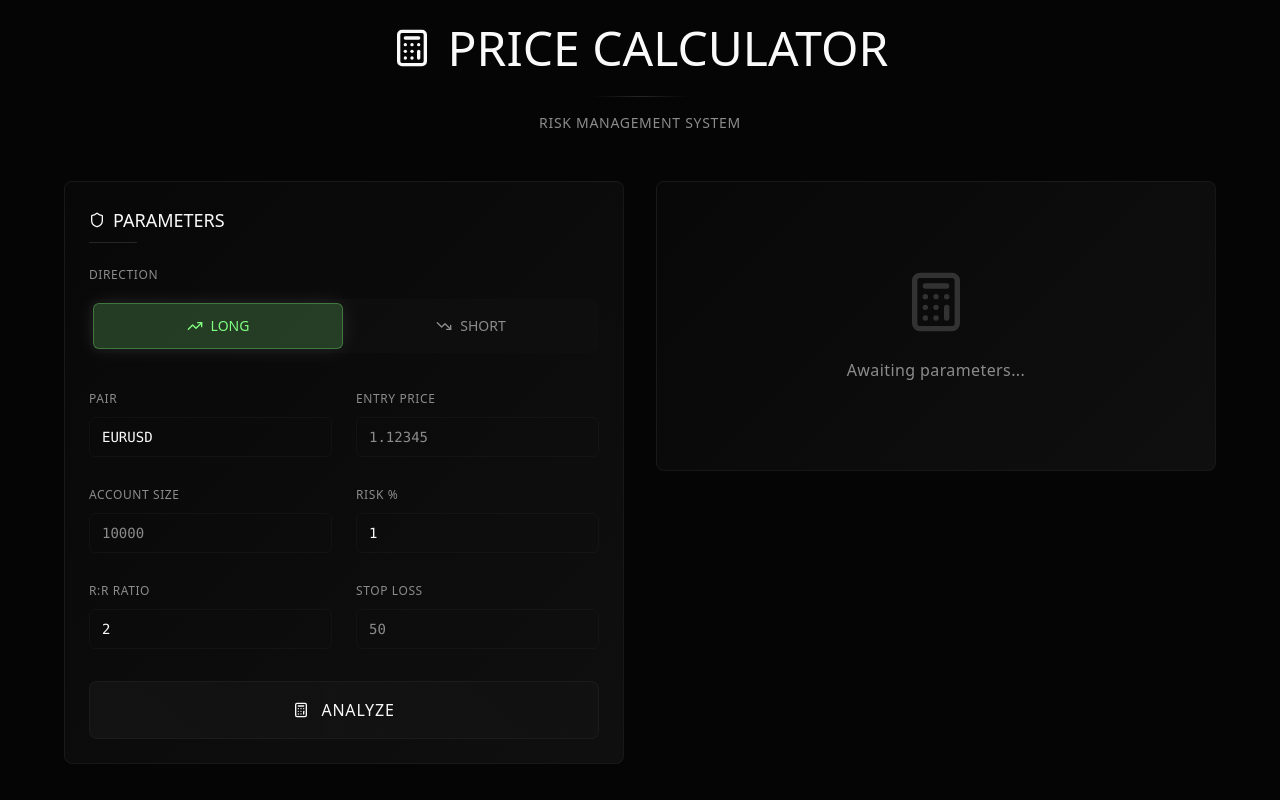
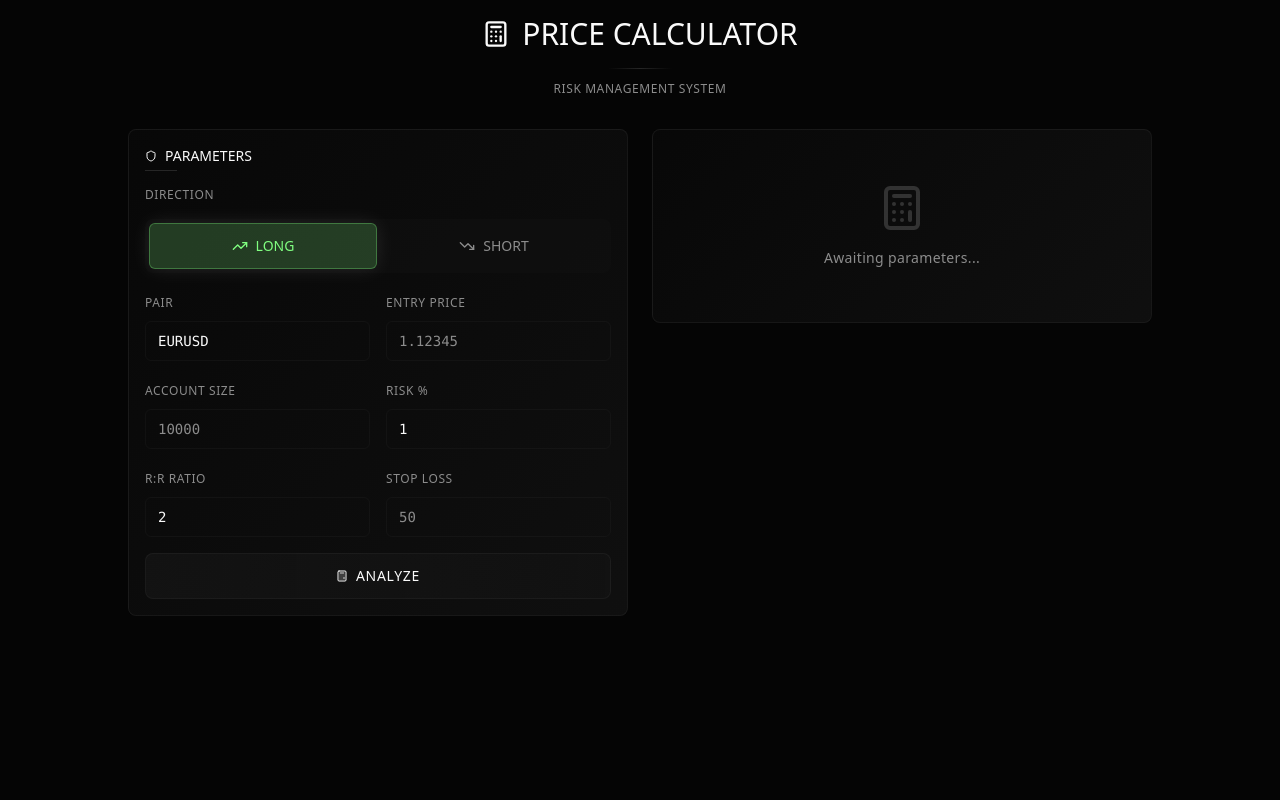
Before and after one commit to adamoas123/chart-trade-assistant, a React (Vite) app: page / in a window 1280 px wide. Built offline with nearby package versions, Linux system fonts and the light colour scheme.

Commit message:
Refactor: Make sections smaller and fitter
Adjusted the layout and styling of sections to be more compact and better fit the screen.

```diff
--- a/src/components/PriceCalculator.tsx
+++ b/src/components/PriceCalculator.tsx
@@ -264,30 +264,30 @@ const PriceCalculator = () => {
 
   return (
     <TooltipProvider>
-      <div className="min-h-screen bg-background p-6">
-        <div className="max-w-6xl mx-auto">
-          <div className="text-center mb-12">
-            <h1 className="text-5xl font-light mb-6 flex items-center justify-center gap-4 text-foreground">
-              <Calculator className="h-10 w-10" />
+      <div className="min-h-screen bg-background p-4">
+        <div className="max-w-5xl mx-auto">
+          <div className="text-center mb-8">
+            <h1 className="text-3xl font-light mb-4 flex items-center justify-center gap-3 text-foreground">
+              <Calculator className="h-7 w-7" />
               PRICE CALCULATOR
             </h1>
-            <div className="w-24 h-px bg-gradient-to-r from-transparent via-border to-transparent mx-auto mb-4"></div>
-            <p className="text-muted-foreground text-sm font-light tracking-wider uppercase">
+            <div className="w-16 h-px bg-gradient-to-r from-transparent via-border to-transparent mx-auto mb-3"></div>
+            <p className="text-muted-foreground text-xs font-light tracking-wider uppercase">
               Risk Management System
             </p>
           </div>
 
-          <div className="grid grid-cols-1 lg:grid-cols-2 gap-8">
+          <div className="grid grid-cols-1 lg:grid-cols-2 gap-6">
             {/* Input Section */}
-            <div className="bg-gradient-card border border-border/50 rounded-lg p-6 backdrop-blur-sm">
-              <div className="mb-6">
-                <h2 className="text-lg font-light text-foreground mb-2 flex items-center gap-2">
-                  <Shield className="h-4 w-4" />
+            <div className="bg-gradient-card border border-border/50 rounded-lg p-4 backdrop-blur-sm">
+              <div className="mb-4">
+                <h2 className="text-sm font-light text-foreground mb-1 flex items-center gap-2">
+                  <Shield className="h-3 w-3" />
                   PARAMETERS
                 </h2>
-                <div className="w-12 h-px bg-border"></div>
+                <div className="w-8 h-px bg-border"></div>
               </div>
-              <div className="space-y-8">
+              <div className="space-y-4">
                 {/* Trade Direction Toggle */}
                 <div>
                   <Label className="text-xs font-light mb-4 block text-muted-foreground uppercase tracking-wider">Direction</Label>
@@ -318,7 +318,7 @@ const PriceCalculator = () => {
                 </div>
 
                  {/* Input Fields */}
-                <div className="grid grid-cols-1 md:grid-cols-2 gap-6">
+                <div className="grid grid-cols-1 md:grid-cols-2 gap-4">
                   <div>
                     <Tooltip>
                       <TooltipTrigger asChild>
@@ -444,21 +444,21 @@ const PriceCalculator = () => {
 
                 <button
                   onClick={calculateTrade}
-                  className="w-full py-4 bg-gradient-to-r from-accent/40 to-accent/20 border border-border/50 rounded-lg text-foreground hover:from-accent/50 hover:to-accent/30 hover:shadow-elegant transition-all duration-300 flex items-center justify-center gap-3 font-light tracking-wider uppercase"
+                  className="w-full py-3 bg-gradient-to-r from-accent/40 to-accent/20 border border-border/50 rounded-lg text-foreground hover:from-accent/50 hover:to-accent/30 hover:shadow-elegant transition-all duration-300 flex items-center justify-center gap-2 font-light tracking-wider uppercase text-sm"
                 >
-                  <Calculator className="h-4 w-4" />
+                  <Calculator className="h-3 w-3" />
                   Analyze
                 </button>
 
                 {/* TP Levels Table */}
                 {calculation && (
-                  <div className="mt-6 bg-gradient-card border border-border/50 rounded-lg p-6 backdrop-blur-sm">
-                    <div className="mb-4">
-                      <h3 className="text-sm font-light text-foreground mb-2 flex items-center gap-2 uppercase tracking-wider">
-                        <Target className="h-4 w-4" />
+                  <div className="mt-4 bg-gradient-card border border-border/50 rounded-lg p-4 backdrop-blur-sm">
+                    <div className="mb-3">
+                      <h3 className="text-xs font-light text-foreground mb-1 flex items-center gap-2 uppercase tracking-wider">
+                        <Target className="h-3 w-3" />
                         Take Profit Levels
                       </h3>
-                      <div className="w-12 h-px bg-border"></div>
+                      <div className="w-8 h-px bg-border"></div>
                     </div>
                     <div className="space-y-2">
                       {(() => {
@@ -509,16 +509,16 @@ const PriceCalculator = () => {
             <div className="space-y-6">
               {calculation && (
                  <>
-                  <div className="bg-gradient-card border border-border/50 rounded-lg p-6 backdrop-blur-sm">
-                    <div className="mb-6">
-                      <h2 className="text-lg font-light text-foreground mb-2 flex items-center gap-2">
-                        <DollarSign className="h-4 w-4" />
+                   <div className="bg-gradient-card border border-border/50 rounded-lg p-4 backdrop-blur-sm">
+                     <div className="mb-3">
+                       <h2 className="text-sm font-light text-foreground mb-1 flex items-center gap-2">
+                         <DollarSign className="h-3 w-3" />
                          METRICS
                        </h2>
-                      <div className="w-12 h-px bg-border"></div>
+                       <div className="w-8 h-px bg-border"></div>
                      </div>
-                    <div className="space-y-4">
-                      <div className="grid grid-cols-2 gap-4">
+                     <div className="space-y-3">
+                       <div className="grid grid-cols-2 gap-3">
                          <div>
                            <Label className="text-xs font-light text-muted-foreground uppercase tracking-wider">Risk Amount</Label>
                            <Input
@@ -526,24 +526,24 @@ const PriceCalculator = () => {
                              step="0.01"
                              value={editableRiskAmount}
                              onChange={(e) => handleRiskAmountChange(e.target.value)}
-                            className="mt-2 bg-transparent border-border/30 focus:border-foreground/30 focus:ring-foreground/10 font-mono text-sm"
+                             className="mt-1 bg-transparent border-border/30 focus:border-foreground/30 focus:ring-foreground/10 font-mono text-sm h-8"
                            />
                          </div>
                          <div>
                            <Label className="text-xs font-light text-muted-foreground uppercase tracking-wider">Pip Value</Label>
-                          <div className="mt-2 p-3 bg-muted/30 border border-border/30 rounded-md font-mono text-sm">
+                           <div className="mt-1 p-2 bg-muted/30 border border-border/30 rounded-md font-mono text-sm h-8 flex items-center">
                              ${calculation.pipValue.toFixed(2)}
                            </div>
                          </div>
                          <div>
                            <Label className="text-xs font-light text-foreground uppercase tracking-wider">Lot Size</Label>
-                          <div className="mt-2 p-3 bg-accent/20 border border-border/50 rounded-md font-mono text-sm text-foreground">
+                           <div className="mt-1 p-2 bg-accent/20 border border-border/50 rounded-md font-mono text-sm text-foreground h-8 flex items-center">
                              {calculation.lotSize.toFixed(2)}
                            </div>
                          </div>
                          <div>
                            <Label className="text-xs font-light text-muted-foreground uppercase tracking-wider">Expected Profit</Label>
-                          <div className="mt-2 p-3 bg-success/10 border border-success/30 rounded-md font-mono text-sm text-success">
+                           <div className="mt-1 p-2 bg-success/10 border border-success/30 rounded-md font-mono text-sm text-success h-8 flex items-center">
                              ${calculation.expectedProfit.toFixed(2)}
                            </div>
                          </div>
@@ -551,16 +551,16 @@ const PriceCalculator = () => {
                      </div>
                    </div>
 
-                  <div className="bg-gradient-card border border-border/50 rounded-lg p-6 backdrop-blur-sm">
-                    <div className="mb-6">
-                      <h2 className="text-lg font-light text-foreground mb-2 flex items-center gap-2">
-                        <Target className="h-4 w-4" />
+                   <div className="bg-gradient-card border border-border/50 rounded-lg p-4 backdrop-blur-sm">
+                     <div className="mb-3">
+                       <h2 className="text-sm font-light text-foreground mb-1 flex items-center gap-2">
+                         <Target className="h-3 w-3" />
                          LEVELS
                        </h2>
-                      <div className="w-12 h-px bg-border"></div>
+                       <div className="w-8 h-px bg-border"></div>
                      </div>
-                    <div className="space-y-4">
                      <div className="space-y-3">
+                       <div className="space-y-2">
                         <div className="flex items-center justify-between p-4 bg-danger/5 border border-danger/20 rounded-lg backdrop-blur-sm">
                           <div className="flex-1 mr-4">
                             <Label className="text-xs font-light text-danger uppercase tracking-wider">Stop Loss</Label>
@@ -636,11 +636,11 @@ const PriceCalculator = () => {
               )}
 
               {!calculation && (
-                <div className="bg-gradient-card border border-border/50 rounded-lg p-12 backdrop-blur-sm">
-                  <div className="flex items-center justify-center h-48 text-muted-foreground">
+                <div className="bg-gradient-card border border-border/50 rounded-lg p-8 backdrop-blur-sm">
+                  <div className="flex items-center justify-center h-32 text-muted-foreground">
                     <div className="text-center">
-                      <Calculator className="h-16 w-16 mx-auto mb-6 opacity-30" />
-                      <p className="font-light tracking-wide">Awaiting parameters...</p>
+                      <Calculator className="h-12 w-12 mx-auto mb-4 opacity-30" />
+                      <p className="font-light tracking-wide text-sm">Awaiting parameters...</p>
                     </div>
                   </div>
                 </div>
```
Lines whose indentation alone changed are shown as unchanged.
